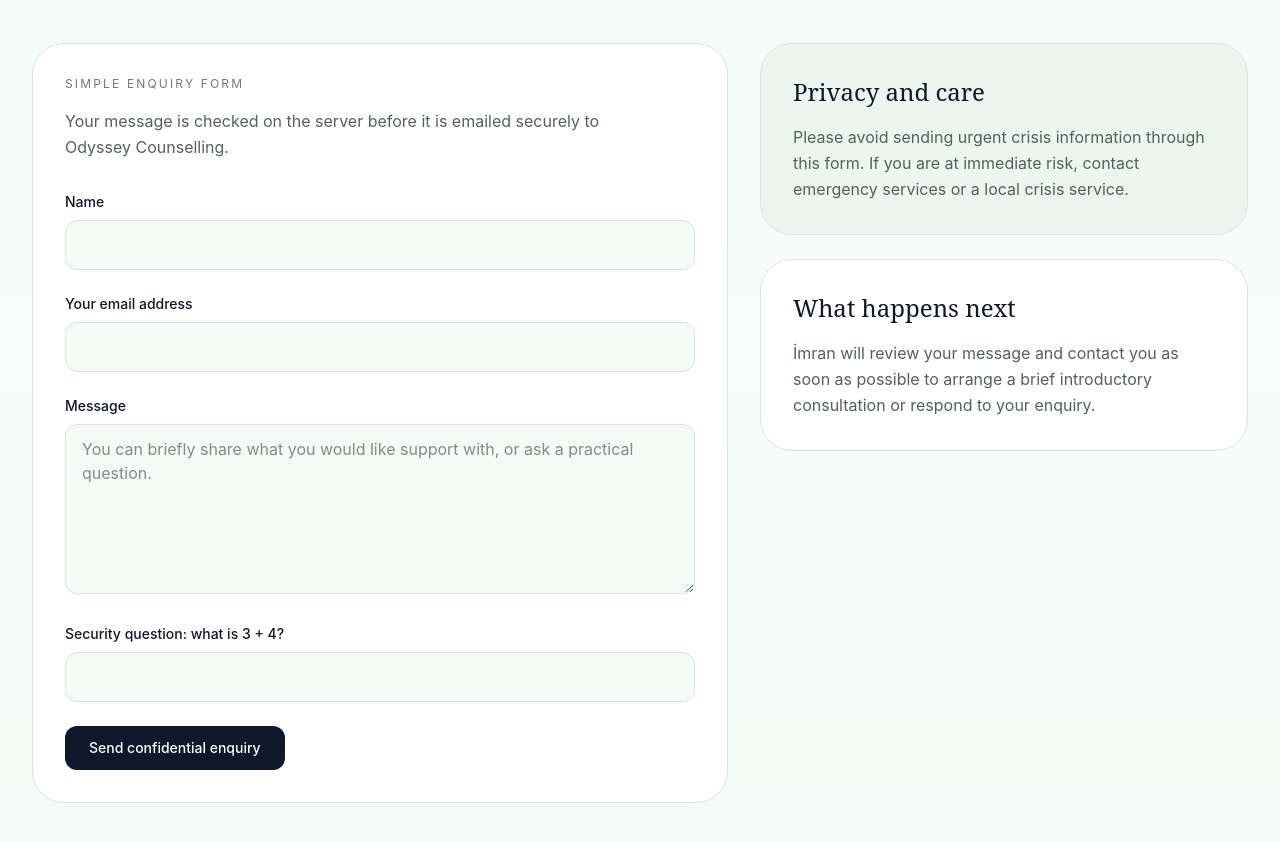
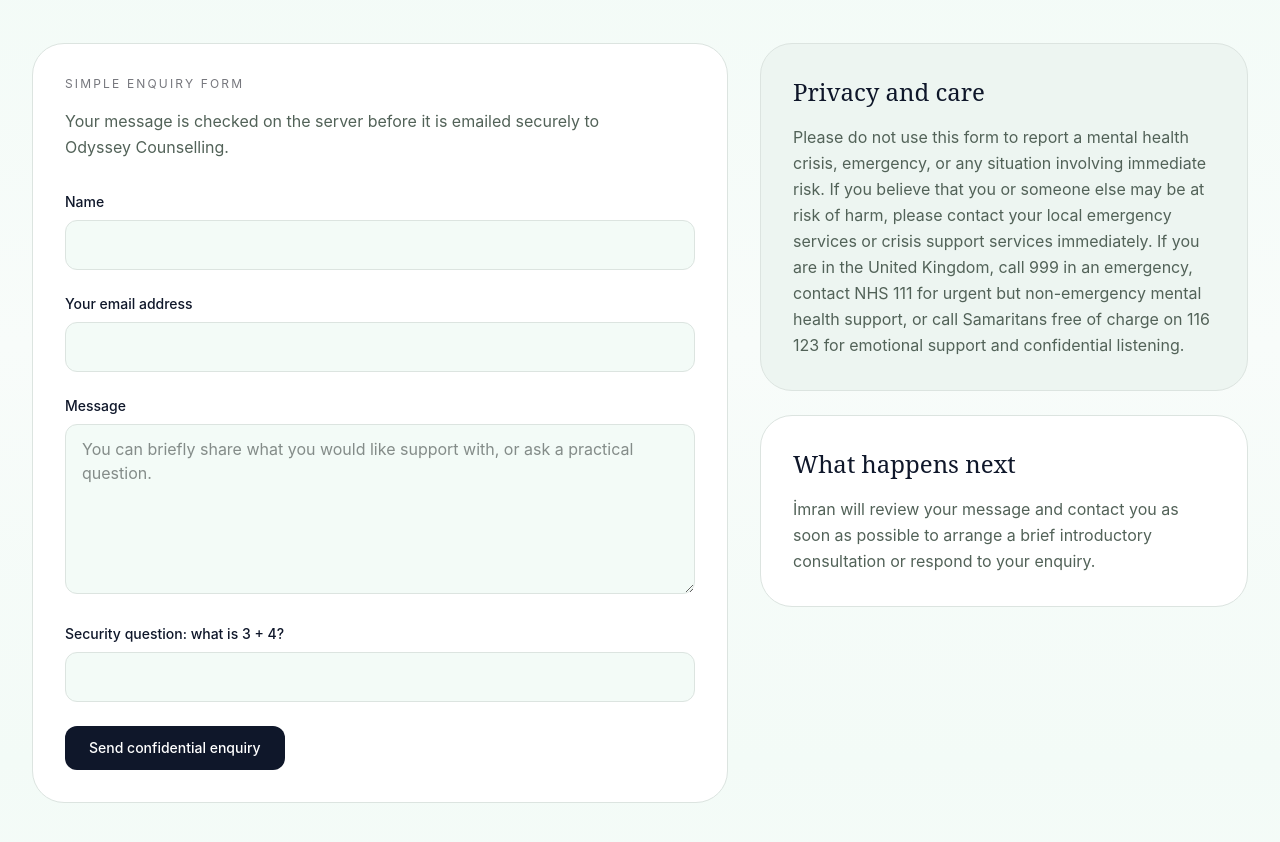
Before and after one commit to muhsinaltintop/odysseycounselling, a Next.js app: page /en/contact in a window 1280 px wide. Shown: the part 840-1682 px from the top of the page. Built offline with nearby package versions, Linux system fonts and the light colour scheme.

Commit message:
Update privacy and care copy

```diff
--- a/components/sections/contact-sections.tsx
+++ b/components/sections/contact-sections.tsx
@@ -51,7 +51,7 @@ const contactContent: Record<"en" | "tr", ContactContent> = {
     submitLabel: "Send confidential enquiry",
     privacyTitle: "Privacy and care",
     privacyText:
-      "Please avoid sending urgent crisis information through this form. If you are at immediate risk, contact emergency services or a local crisis service.",
+      "Please do not use this form to report a mental health crisis, emergency, or any situation involving immediate risk. If you believe that you or someone else may be at risk of harm, please contact your local emergency services or crisis support services immediately. If you are in the United Kingdom, call 999 in an emergency, contact NHS 111 for urgent but non-emergency mental health support, or call Samaritans free of charge on 116 123 for emotional support and confidential listening.",
     responseTitle: "What happens next",
     responseText:
       "İmran will review your message and contact you as soon as possible to arrange a brief introductory consultation or respond to your enquiry.",
@@ -80,7 +80,7 @@ const contactContent: Record<"en" | "tr", ContactContent> = {
     submitLabel: "Özel mesaj gönder",
     privacyTitle: "Gizlilik ve özen",
     privacyText:
-      "Lütfen acil kriz bilgilerini bu form üzerinden göndermeyin. Anlık risk altındaysanız acil servislerle veya yerel kriz destek hattıyla iletişime geçin.",
+      "Lütfen acil kriz durumlarını veya anlık risk içeren konuları bu form üzerinden iletmeyin. Kendinize ya da bir başkasına zarar verme riski söz konusuysa, bulunduğunuz ülkedeki acil servisler veya kriz destek hizmetleri ile derhal iletişime geçin. Birleşik Krallık'ta bulunuyorsanız acil durumlarda 999'u arayabilir, acil olmayan ruh sağlığı desteği için NHS 111 ile veya duygusal destek için Samaritans'ın 116 123 numaralı ücretsiz hattı ile iletişime geçebilirsiniz.",
     responseTitle: "Sonrasında ne olur",
     responseText:
       "İmran mesajınızı değerlendirir ve kısa bir ön görüşme yapmak veya sorunuzu yanıtlamak üzere sizinle en kısa zamanda iletişim kurar.",
```
